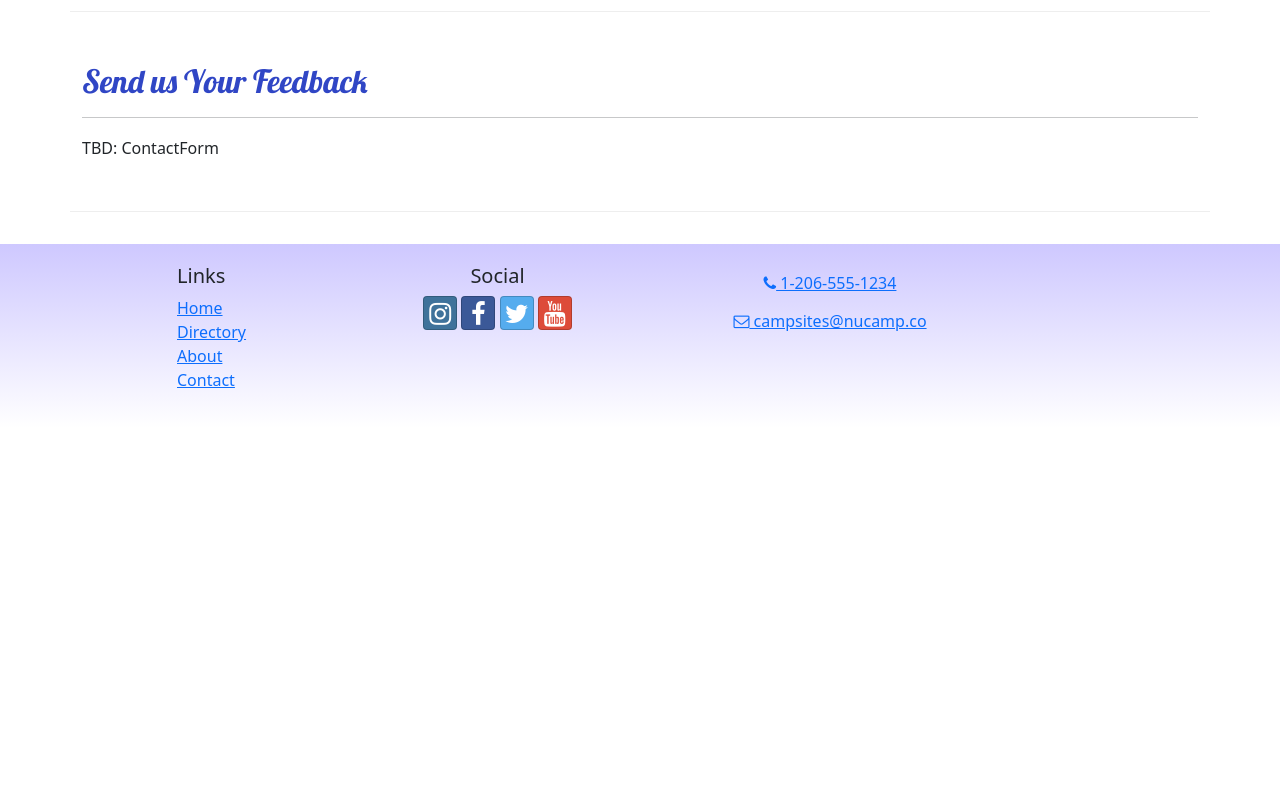
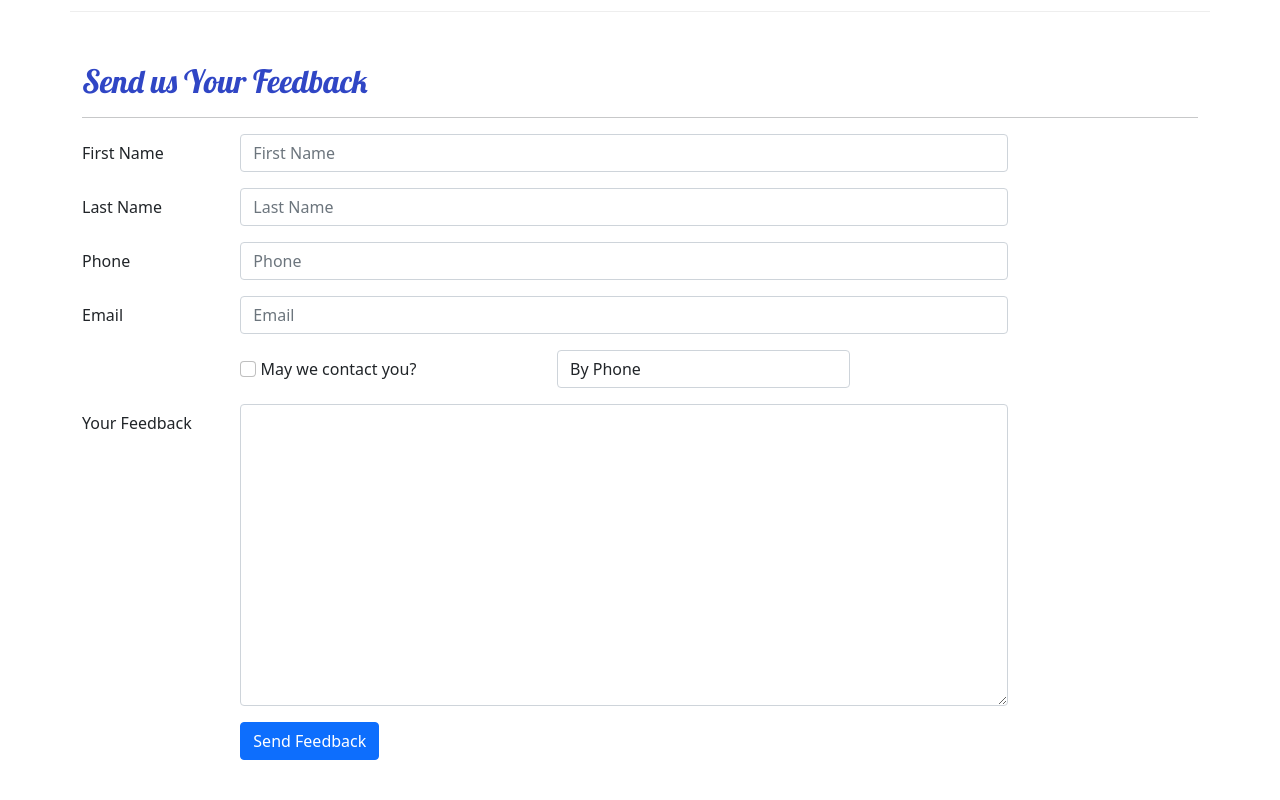
Before and after one commit to maddieliddell/nucampSiteReact, a React (Create React App) app: page /contact in a window 1280 px wide. Shown: the part 480-1280 px from the top of the page. Before the commit the page ends 908 px from the top, so only its background shows below. Built offline with nearby package versions, Linux system fonts and the light colour scheme.

Commit message:
ContactForm Parts 1 and 2

```diff
--- a/package.json
+++ b/package.json
@@ -10,7 +10,7 @@
     "bootstrap": "^5.1.3",
     "bootstrap-social": "^5.1.1",
     "font-awesome": "^4.7.0",
-    "formik": "^2.2.9",
+    "formik": "^2.4.6",
     "react": "^18.3.1",
     "react-dom": "^18.3.1",
     "react-redux": "^8.1.3",
--- /dev/null
+++ b/src/components/ContactForm.js
@@ -0,0 +1,112 @@
+import React from 'react';
+import { Button, Label, Col, FormGroup } from 'reactstrap';
+import { Formik, Field, Form } from 'formik';
+
+const ContactForm = () => {
+    return (
+        <Formik
+            initialValues={{
+                firstName: '',
+                lastName: '',
+                phoneNum: '',
+                email: '',
+                agree: false,
+                contactType: 'By Phone',
+                feedback: ''
+            }}
+        >
+            <Form>
+                <FormGroup row>
+                    <Label htmlFor='firstName' md='2'>
+                        First Name
+                    </Label>
+                    <Col md='10'>
+                        <Field
+                            name='firstName'
+                            placeholder='First Name'
+                            className='form-control'
+                        />
+                    </Col>
+                </FormGroup>
+                <FormGroup row>
+                    <Label htmlFor='lastName' md='2'>
+                        Last Name
+                    </Label>
+                    <Col md='10'>
+                        <Field
+                            name='lastName'
+                            placeholder='Last Name'
+                            className='form-control'
+                        />
+                    </Col>
+                </FormGroup>
+                <FormGroup row>
+                    <Label htmlFor='phoneNum' md='2'>
+                        Phone
+                    </Label>
+                    <Col md='10'>
+                        <Field
+                            name='phoneNum'
+                            placeholder='Phone'
+                            className='form-control'
+                        />
+                    </Col>
+                </FormGroup>
+                <FormGroup row>
+                    <Label htmlFor='email' md='2'>
+                        Email
+                    </Label>
+                    <Col md='10'>
+                        <Field
+                            name='email'
+                            placeholder='Email'
+                            className='form-control'
+                        />
+                    </Col>
+                </FormGroup>
+                <FormGroup row>
+                    <Label check md={{ size: 4, offset: 2 }}>
+                        <Field
+                            name='agree'
+                            type='checkbox'
+                            className='form-check-input'
+                        />{' '}
+                        May we contact you?
+                    </Label>
+                    <Col md='4'>
+                        <Field
+                            name='contactType'
+                            as='select'
+                            className='form-control'
+                        >
+                            <option>By Phone</option>
+                            <option>By Email</option>
+                        </Field>
+                    </Col>
+                </FormGroup>
+                <FormGroup row>
+                    <Label htmlFor='feedback' md='2'>
+                        Your Feedback
+                    </Label>
+                    <Col md='10'>
+                        <Field
+                            name='feedback'
+                            as='textarea'
+                            rows='12'
+                            className='form-control'
+                        />
+                    </Col>
+                </FormGroup>
+                <FormGroup row>
+                    <Col md={{ size: 10, offset: 2 }}>
+                        <Button type='submit' color='primary'>
+                            Send Feedback
+                        </Button>
+                    </Col>
+                </FormGroup>
+            </Form>
+        </Formik>
+    );
+};
+
+export default ContactForm;
--- a/src/pages/ContactPage.js
+++ b/src/pages/ContactPage.js
@@ -1,5 +1,6 @@
 import { Container, Col, Row } from 'reactstrap';
 import SubHeader from '../components/SubHeader';
+import ContactForm from '../components/ContactForm';
 
 const ContactPage = () => {
     return (
@@ -9,7 +10,7 @@
             <Row className='row-content align-items-center'>
                 <Col sm='4'>
                     <h5>Our Address</h5>
-                    <address>
+                    <address>cd
                         1 Nucamp Way
                         <br />
                         Seattle, WA 98001
@@ -41,7 +42,7 @@
                     <hr />
                 </Col>
                 <Col md='10'>
-                    TBD: ContactForm
+                    <ContactForm />
                 </Col>
             </Row>
         </Container>
```
Also changed, not shown: 1 other file (tests, documents, lock files or other folders).
